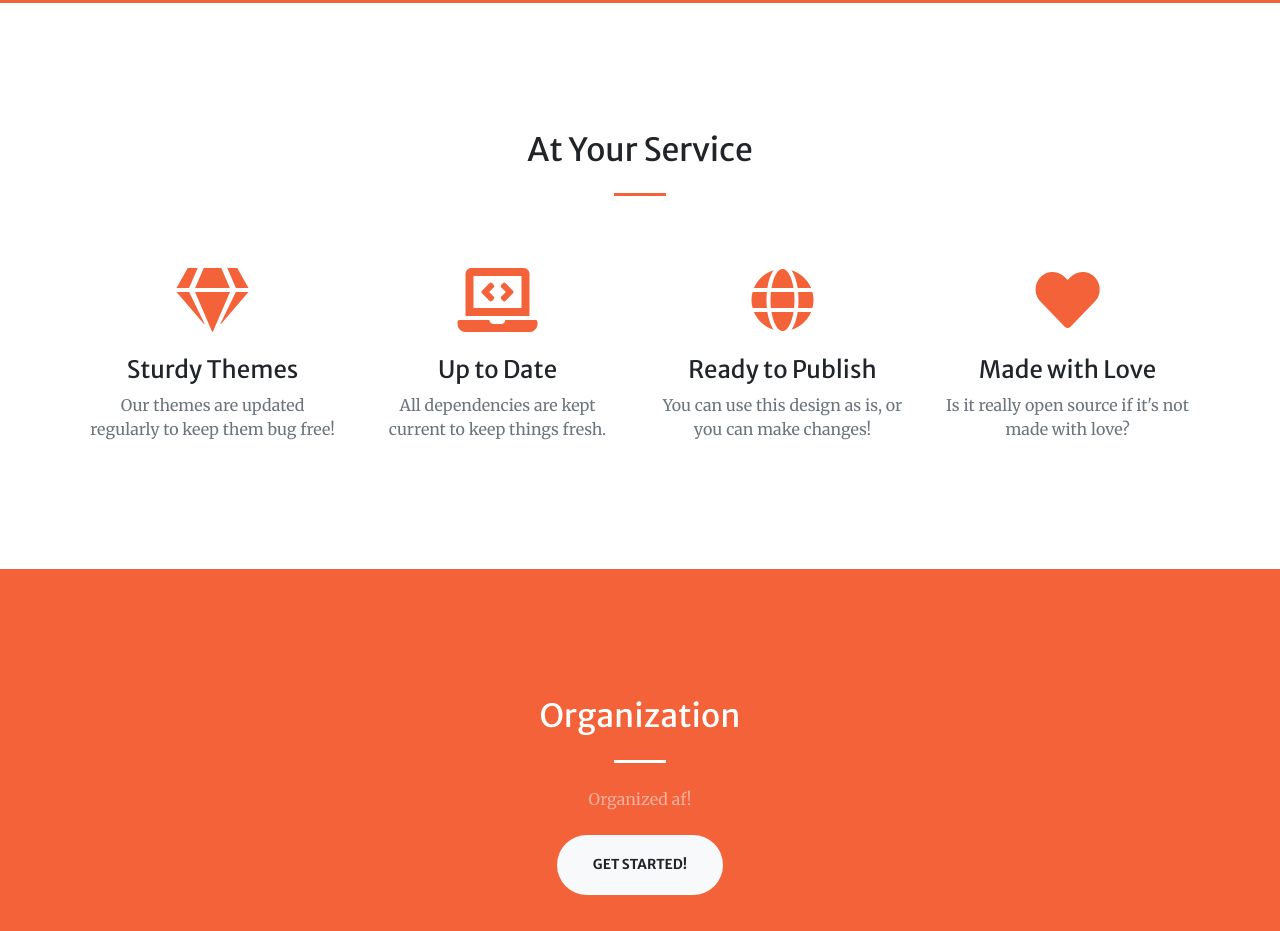
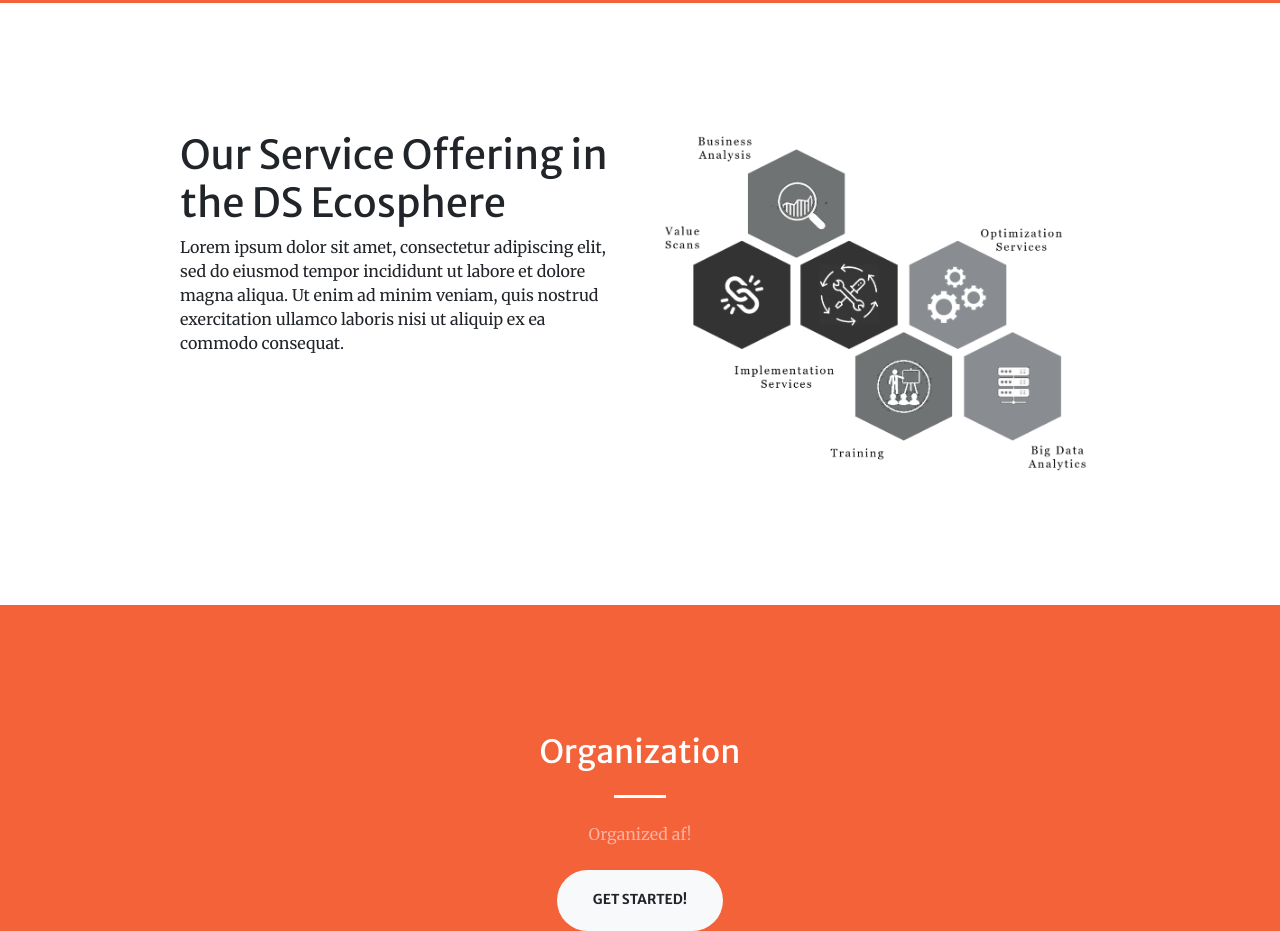
Before and after one commit to kranz-wolfe-associates/kranzwolfe.com, a website with bundled scripts: page index.html in a window 1280 px wide. Shown: the part 2200-3131 px from the top of the page. Built offline with nearby package versions, Linux system fonts and the light colour scheme.

Commit message:
initial services section

```diff
--- a/index.html
+++ b/index.html
@@ -91,7 +91,7 @@
                 </div>
                 <div class="col-lg-5 text-center">
                     <div class="row justify-content-center">
-                        <div class="col-8 text-center"><img class="img-fluid" src="img/about/eugenewinston.png"></div>
+                        <div class="col-8 text-center"><img class="img-fluid" src="img/about/eugenewinston.png" /></div>
                         <div class="col-12 text-center">
                             <h2 class="text-white mt-0"><q>Failure is not an option</q></h2>
                             <p class="text-white-50 mb-4">Eugene Kranz, Apollo 13</p>
@@ -121,7 +121,7 @@
                 </div>
                 <div class="col-lg-5 text-center">
                     <div class="row justify-content-center">
-                        <div class="col-12 text-center"><img class="img-fluid" src="img/mission/values.png"></div>
+                        <div class="col-12 text-center"><img class="img-fluid" src="img/mission/values.png" /></div>
                     </div>
                 </div>
             </div>
@@ -131,36 +131,16 @@
     <!-- Services Section -->
     <section class="page-section" id="services">
         <div class="container">
-            <h2 class="text-center mt-0">At Your Service</h2>
-            <hr class="divider my-4">
-            <div class="row">
-                <div class="col-lg-3 col-md-6 text-center">
-                    <div class="mt-5">
-                        <i class="fas fa-4x fa-gem text-primary mb-4"></i>
-                        <h3 class="h4 mb-2">Sturdy Themes</h3>
-                        <p class="text-muted mb-0">Our themes are updated regularly to keep them bug free!</p>
-                    </div>
+            <div class="row justify-content-center">
+                <div class="col-lg-5 text-left">
+                    <h1 class="mt-0">Our Service Offering in the DS Ecosphere</h1>
+                    <p class="mb-4">
+                        <!-- TODO -->
+                        Lorem ipsum dolor sit amet, consectetur adipiscing elit, sed do eiusmod tempor incididunt ut labore et dolore magna aliqua. Ut enim ad minim veniam, quis nostrud exercitation ullamco laboris nisi ut aliquip ex ea commodo consequat.
+                    </p>
                 </div>
-                <div class="col-lg-3 col-md-6 text-center">
-                    <div class="mt-5">
-                        <i class="fas fa-4x fa-laptop-code text-primary mb-4"></i>
-                        <h3 class="h4 mb-2">Up to Date</h3>
-                        <p class="text-muted mb-0">All dependencies are kept current to keep things fresh.</p>
-                    </div>
-                </div>
-                <div class="col-lg-3 col-md-6 text-center">
-                    <div class="mt-5">
-                        <i class="fas fa-4x fa-globe text-primary mb-4"></i>
-                        <h3 class="h4 mb-2">Ready to Publish</h3>
-                        <p class="text-muted mb-0">You can use this design as is, or you can make changes!</p>
-                    </div>
-                </div>
-                <div class="col-lg-3 col-md-6 text-center">
-                    <div class="mt-5">
-                        <i class="fas fa-4x fa-heart text-primary mb-4"></i>
-                        <h3 class="h4 mb-2">Made with Love</h3>
-                        <p class="text-muted mb-0">Is it really open source if it's not made with love?</p>
-                    </div>
+                <div class="col-lg-5 text-center">
+                    <img class="img-fluid" src="img/services/services-icons.png" />
                 </div>
             </div>
         </div>
```
